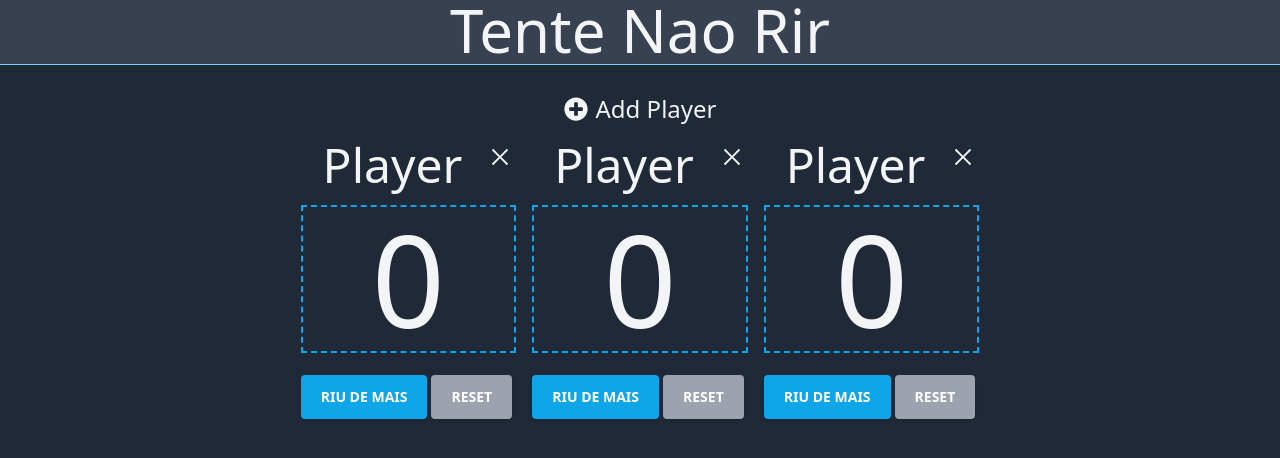
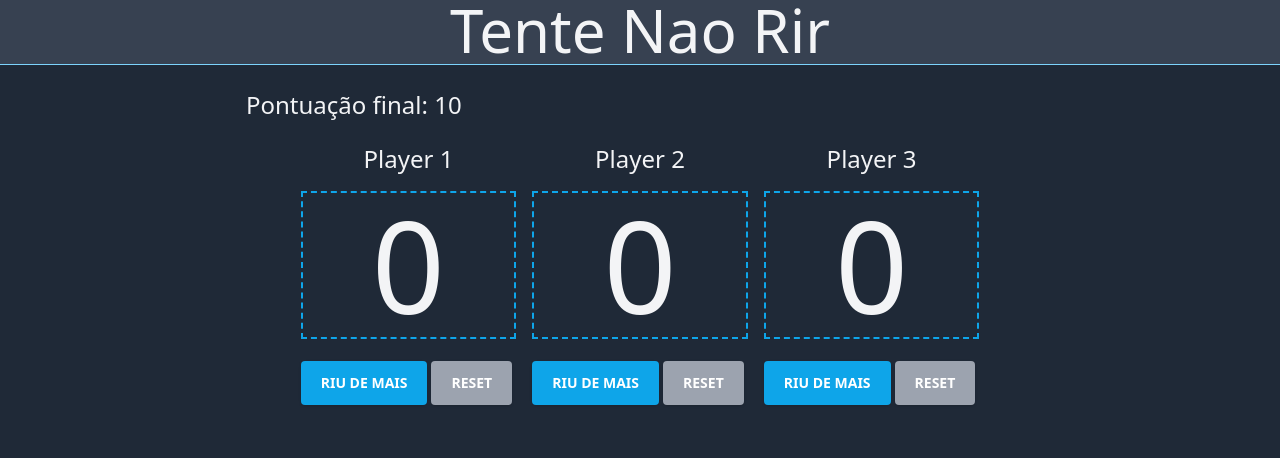
Before and after one commit to matheuslesbao/tente-nao-ir, a React (Vite) app: page / in a window 1280 px wide. Shown: the top 458 px of the page. Built offline with nearby package versions, Linux system fonts and the light colour scheme.

Commit message:
refactor: mudança de visualização de componentes

```diff
--- a/src/App.tsx
+++ b/src/App.tsx
@@ -11,9 +11,9 @@ function App() {
         <main>
           <Panel />
           <div id="players" className="inline-flex text-4xl gap-4 mt-3">
-            <Player />
-            <Player />
-            <Player />
+            <Player children="Player 1" />
+            <Player children="Player 2" />
+            <Player children="Player 3" />
           </div>
         </main>
       </div>
--- a/src/components/Panel.tsx
+++ b/src/components/Panel.tsx
@@ -1,12 +1,41 @@
+import { useState } from 'react'
 import { FaPlusCircle } from 'react-icons/fa'
 
-export function Panel() {
+interface IMaxPt {
+  name: any
+}
+export type Points = {
+  points?: number
+}
+
+export function Panel({ points }: Points) {
+  const [maxPoints, setMaxPoints] = useState<any>(10)
+  points = maxPoints
+
   return (
-    <div className="flex-auto mt-6 text-2xl">
-      <button className="inline-flex p-1 gap-2 items-center hover:bg-gray-700 rounded-lg">
+    <div className="flex justify-around mx-auto mt-6 text-2xl">
+      {/* Button de adicionar player */}
+      {/* <button className="inline-flex p-1 gap-2 items-center hover:bg-gray-700 rounded-lg">
         <FaPlusCircle />
         Add Player
-      </button>
+      </button> */}
+      <div className=" "> Pontuação final: {maxPoints}</div>
+      {/* input de adicionar pontuação final */}
+      <div className="invisible">
+        <input
+          className="text-lg text-black p-1 rounded-full w-10 overflow-hidden "
+          type="number"
+          id="maxPt"
+          placeholder=""
+          onChange={event => {
+            setMaxPoints(event.target.value)
+          }}
+        />
+
+        <button className=" text-white bg-sky-500 active:bg-sky-600 font-bold uppercase text-sm p-2 rounded-full shadow hover:shadow-2xl outline-none focus:outline-none mr-1 mb-1 ease-linear transition-all duration-150 disabled:bg-gray-400">
+          OK
+        </button>
+      </div>
     </div>
   )
 }
--- a/src/components/Player.tsx
+++ b/src/components/Player.tsx
@@ -1,12 +1,13 @@
-import { useEffect, useState } from 'react'
+import { Children, ReactNode, useState } from 'react'
 import { VscChromeClose } from 'react-icons/vsc'
 import { Button } from './Button'
+import { Panel, Points } from './Panel'
 
 interface IPlayers {
-  name: string
+  children: string | ReactNode
 }
 
-export function Player() {
+export function Player(props: IPlayers) {
   const [count, setCount] = useState(0)
   function increaseCount() {
     return setCount(count + 1)
@@ -17,12 +18,22 @@ export function Player() {
 
   return (
     <div className="m-4w-full">
-      <button className="flex p-1 cursor-pointer justify-end float-right">
+      {/* Button de fechar player  */}
+      {/* <button className="flex p-1 cursor-pointer justify-end float-right">
         <VscChromeClose className="text-2xl rounded-md  hover:bg-gray-700" />
-      </button>
-      <h2 className="text-5xl">Player</h2>
+      </button> */}
+
+      <h2
+        className="text-2xl mx-2"
+        contentEditable={true}
+        spellCheck={false}
+        suppressContentEditableWarning={true}>
+        {props.children}
+      </h2>
+
       <div className="my-4 py-2 text-6xl border-dashed border-2 border-sky-500 ">
         <span className="text-9xl">{count}</span>
+        {/* <span className="text-xl absolute ml-3"> {} </span> */}
       </div>
       <Button
         onClick={increaseCount}
```
